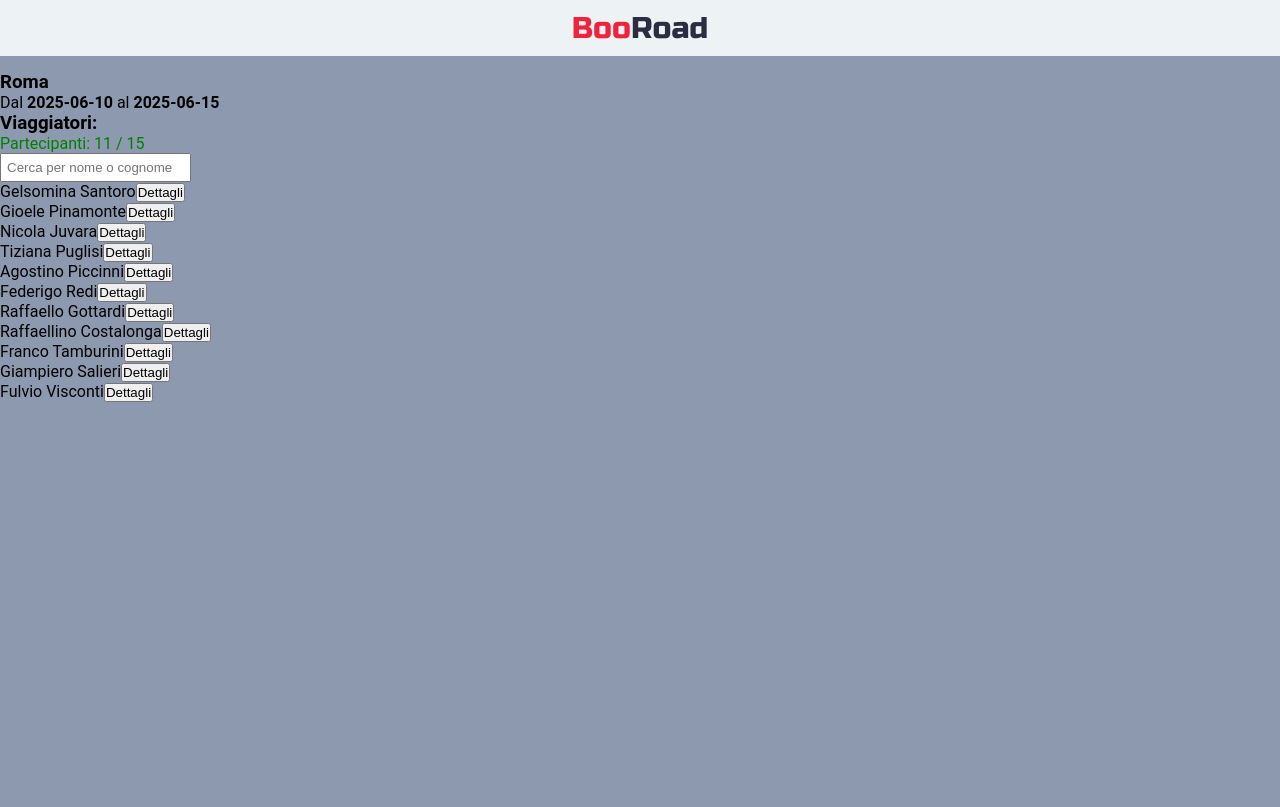
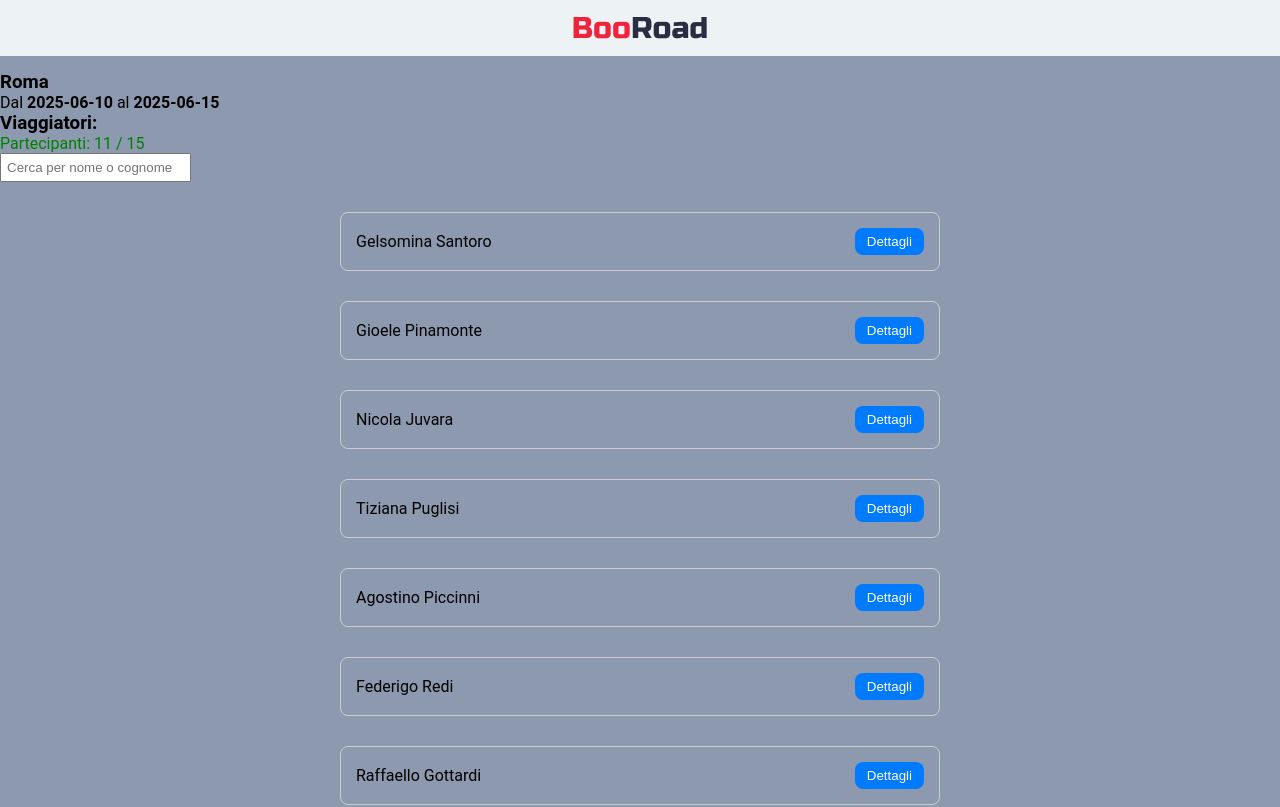
Before and after one commit to micheledidonna01/webapp-gruppo4, a React (Vite) app: page /1 in a window 1280 px wide. Shown: the top 807 px of the page. Built offline with nearby package versions, Linux system fonts and the light colour scheme; a web font is replaced by a local one.

Commit message:
feat: styling-customer-detail

```diff
--- a/src/components/CustomerCard.jsx
+++ b/src/components/CustomerCard.jsx
@@ -12,10 +12,10 @@ function CustomerCard({ data }) {
     }
 
     return (
-        <div>
-            <div>
+        <div className="customer-card">
+            <div className="customer-row">
                 <span>{nome} {cognome}</span>
-                <button onClick={setShow}>Dettagli</button>
+                <button className="customer-details-btn" onClick={setShow}>Dettagli</button>
             </div>
 
             {isShow && <ul>
--- a/src/index.css
+++ b/src/index.css
@@ -90,6 +90,40 @@ article div {
   color: white;
 }
 
+.customer-card {
+  max-width: 600px;
+  margin: 30px auto;
+  border: 1px solid #ccc;
+  padding: 15px;
+  border-radius: 8px;
+}
+
+.customer-row {
+  display: flex;
+  justify-content: space-between;
+  align-items: center;
+}
+
+ul {
+  list-style-type: none;
+}
+
+.customer-details-btn {
+  padding: 6px 12px;
+  background-color: #007bff;
+  color: white;
+  border: none;
+  border-radius: 8px;
+  cursor: pointer;
+}
+
+.customer-details-btn:hover {
+  background-color: #0056b3;
+}
+
+
+
+
 @media screen and (max-width: 768px) {
 
   .travels-container {
```
